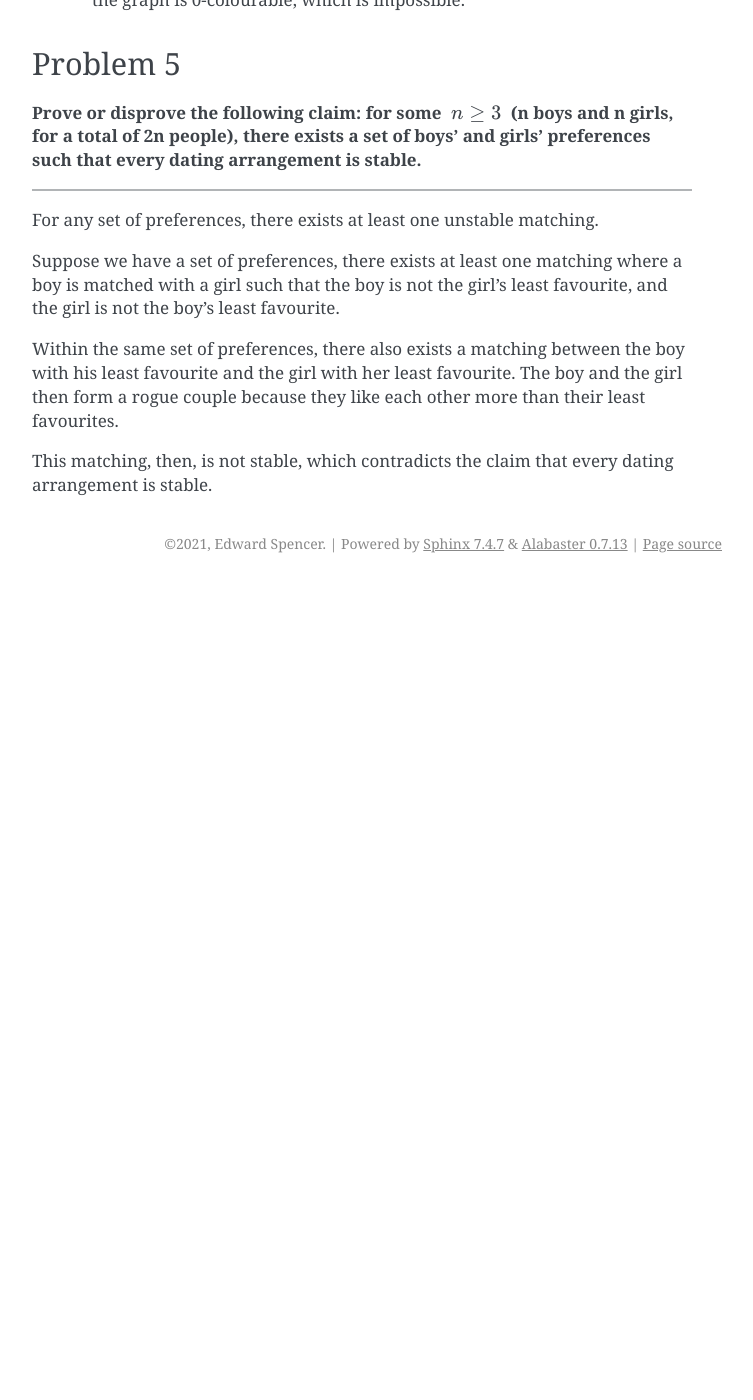
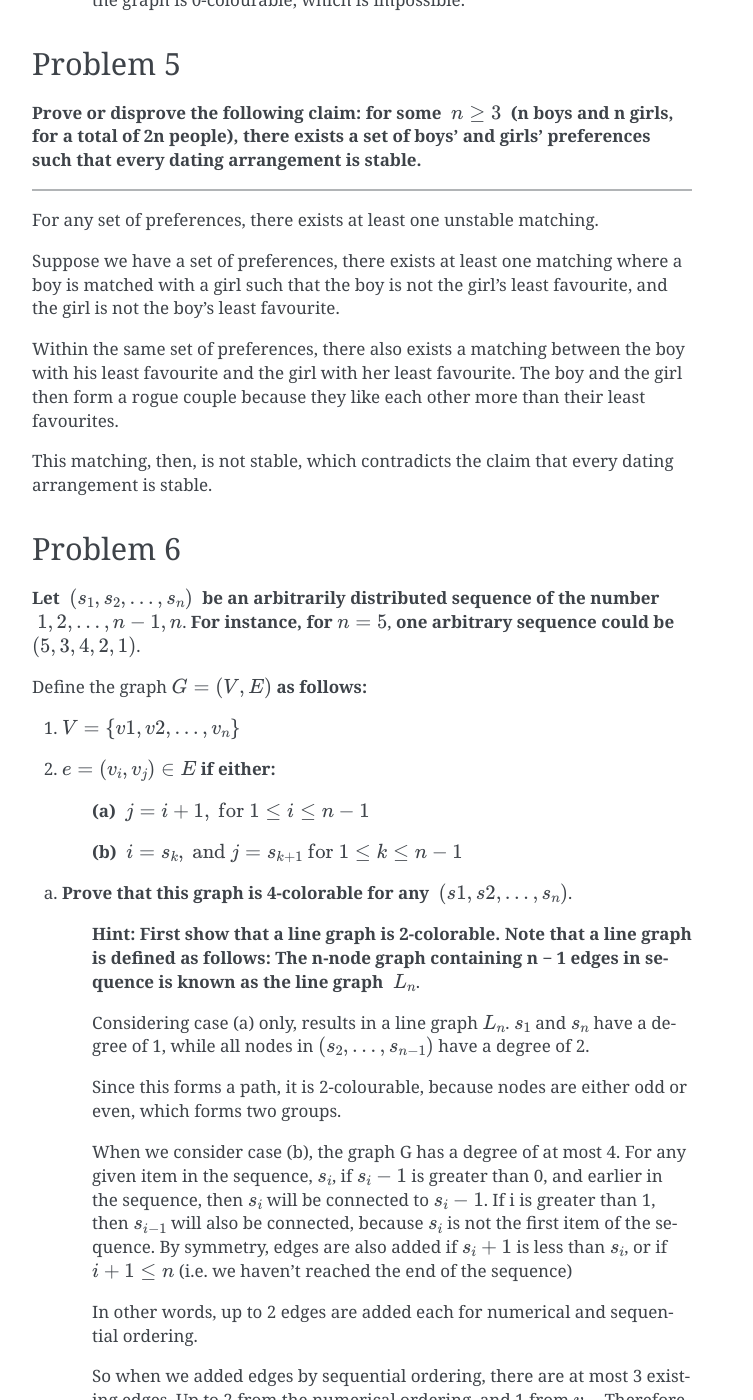
Before and after one commit to edi-spaghetti/mathematical-, a Sphinx documentation site: the page built from source/assignments/graph_theory.rst, in a window 1280 px wide and 1400 px high, scrolled down 8680 px. Shown: the whole window, without its empty margins (388-1141 px from the left). Built offline with Sphinx 7.4.7, drawn with Linux system fonts in a browser that asks for light colours; before the commit the page ends 9263 px from its top, so only the background shows below that; some of the changed text lies outside the part shown.

Commit message:
Assignment 4 Problem 6

```diff
--- a/source/assignments/graph_theory.rst
+++ b/source/assignments/graph_theory.rst
@@ -392,3 +392,52 @@ Within the same set of preferences, there also exists a matching between the boy
 The boy and the girl then form a rogue couple because they like each other more than their least favourites.
 
 This matching, then, is not stable, which contradicts the claim that every dating arrangement is stable.
+
+Problem 6
+---------
+
+**Let** :math:`\ (s_1, s_2, \dots, s_n)\ ` **be an arbitrarily distributed sequence of the number** :math:`\ 1, 2, \dots, n − 1, n`.
+**For instance, for** :math:`n = 5`, **one arbitrary sequence could be** :math:`(5, 3, 4, 2, 1)`.
+
+Define the graph :math:`G = (V,E)` **as follows:**
+
+1.  :math:`V = \{v1, v2, \dots, v_n\}`
+
+2. :math:`e = (v_i, v_j ) \in E` **if either:**
+
+	**(a)** :math:`\ j = i + 1, \text{ for } 1 \le i \le n − 1`
+
+	**(b)** :math:`\ i = s_k, \text{ and } j = s_{k+1} \text{ for } 1 \le k \le n − 1`
+
+(a) **Prove that this graph is 4-colorable for any** :math:`\ (s1, s2, \dots, s_n)`.
+
+	**Hint: First show that a line graph is 2-colorable.**
+	**Note that a line graph is defined as follows:**
+	**The n-node graph containing n − 1 edges in sequence is known as the line graph** :math:`\ L_n`.
+
+	Considering case (a) only, results in a line graph :math:`L_n`.
+	:math:`s_1` and :math:`s_n` have a degree of 1, while all nodes in :math:`(s_2, \dots, s_{n-1})` have a degree of 2.
+
+	Since this forms a path, it is 2-colourable, because nodes are either odd or even, which forms two groups.
+
+	When we consider case (b), the graph G has a degree of at most 4.
+	For any given item in the sequence, :math:`s_i`, if :math:`s_i - 1` is greater than 0, and earlier in the sequence,
+	then :math:`s_i` will be connected to :math:`s_i - 1`.
+	If i is greater than 1, then :math:`s_{i-1}` will also be connected, because :math:`s_i` is not the first item of the sequence.
+	By symmetry, edges are also added if :math:`s_i + 1` is less than :math:`s_i`, or if :math:`i+1 \le n` (i.e. we haven't reached the end of the sequence)
+
+	In other words, up to 2 edges are added each for numerical and sequential ordering.
+
+	So when we added edges by sequential ordering, there are at most 3 existing edges.
+	Up to 2 from the numerical ordering, and 1 from :math:`v_{s_k}`.
+	Therefore we need at most 1 more colour to colour :math:`v_{s_{k+1}}`, making 4 colours.
+
+(b) **Suppose** :math:`\ (s_1, s_2, \dots, s_n) = (1, a_1, 3, a_2, 5, a_3, ...)\ ` **where** :math:`\ a_1, a_2\ ` **is an arbitrary distributed sequence of the even numbers in** :math:`\ 1, \dots, n − 1`.
+	**Prove that the resulting graph is 2-colorable.**
+
+	By case (b) we add one edge by sequential ordering, resulting in a line graph.
+
+	Then for each number in numerical order, it must be an odd number of places away in the sequence (due to how the sequence is structured).
+	Therefore the edge added by numerical ordering creates a loop of even length (odd + 1 = even).
+
+	As we've shown in problem 1, a graph with only cycles of an even length is bipartite, and therefore 2-colourable.
```
